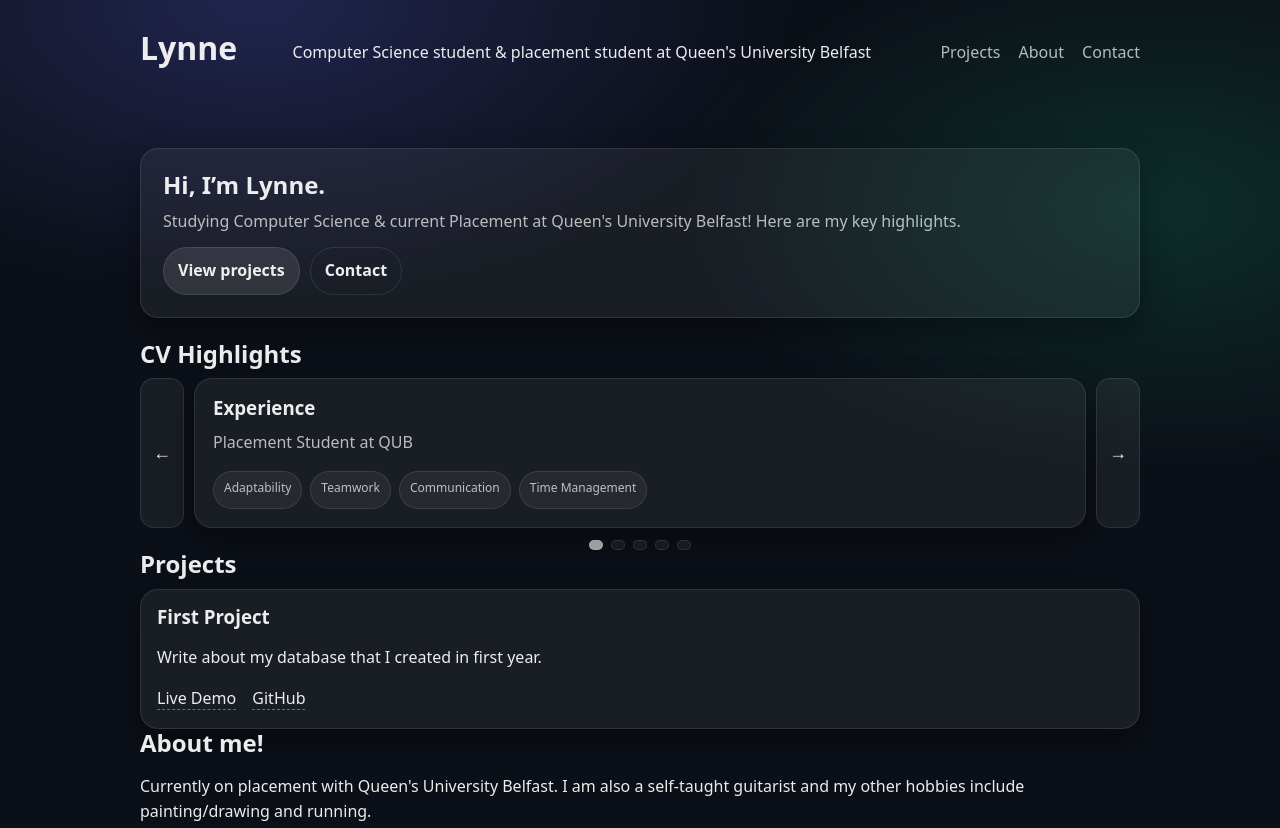
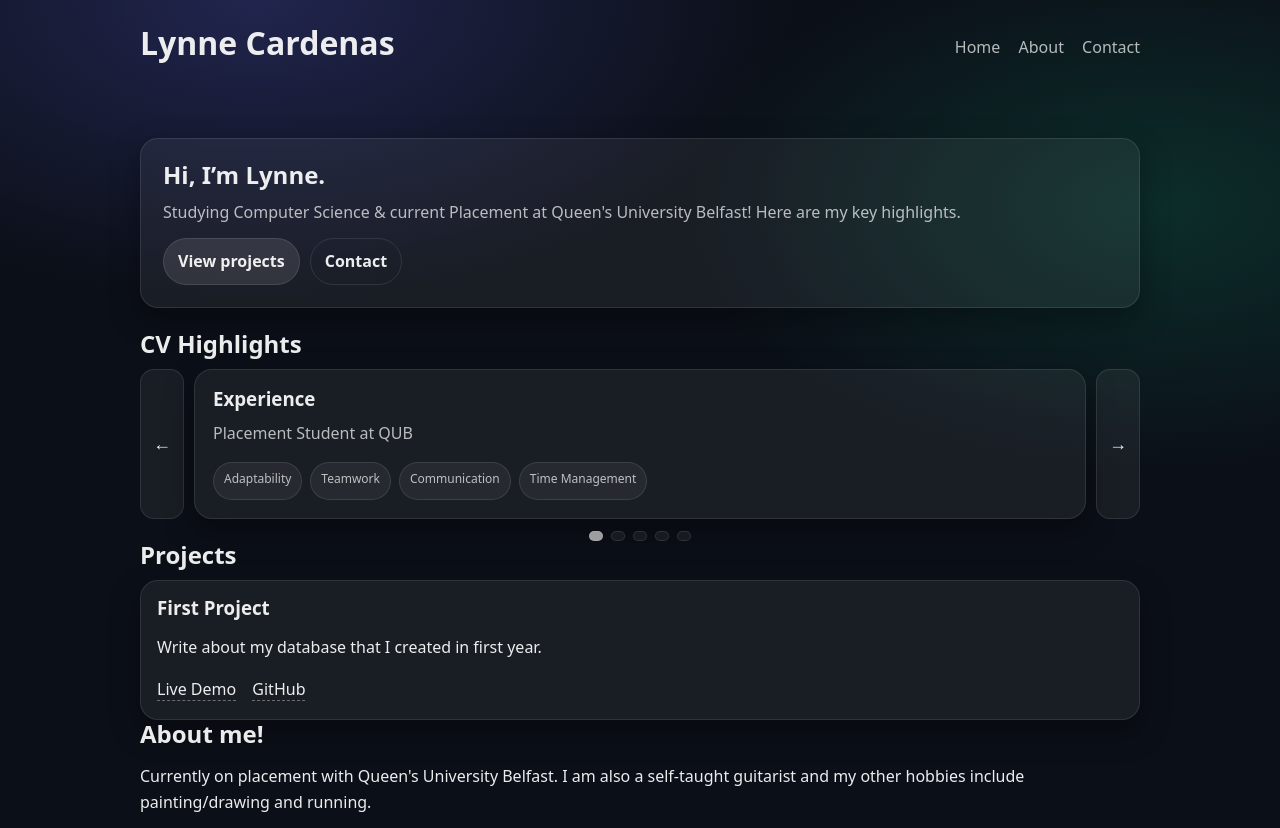
Before and after one commit to slynnec/myportfolio, a plain HTML site: page index.html in a window 1280 px wide. Shown: the top 828 px of the page. Drawn offline with Linux system fonts and the light colour scheme.

Commit message:
Changing minimal stuff - Home/Title

```diff
--- a/index.html
+++ b/index.html
@@ -8,10 +8,9 @@
     </head>
     <body>
         <header class="container">
-            <h1>Lynne</h1>
-            <p>Computer Science student & placement student at Queen's University Belfast</p>
+            <h1>Lynne Cardenas</h1>
             <nav>
-                <a href="#projects">Projects</a>
+                <a href="#home">Home</a>
                 <a href="#about">About</a>
                 <a href="#contact">Contact</a>
             </nav>
```
